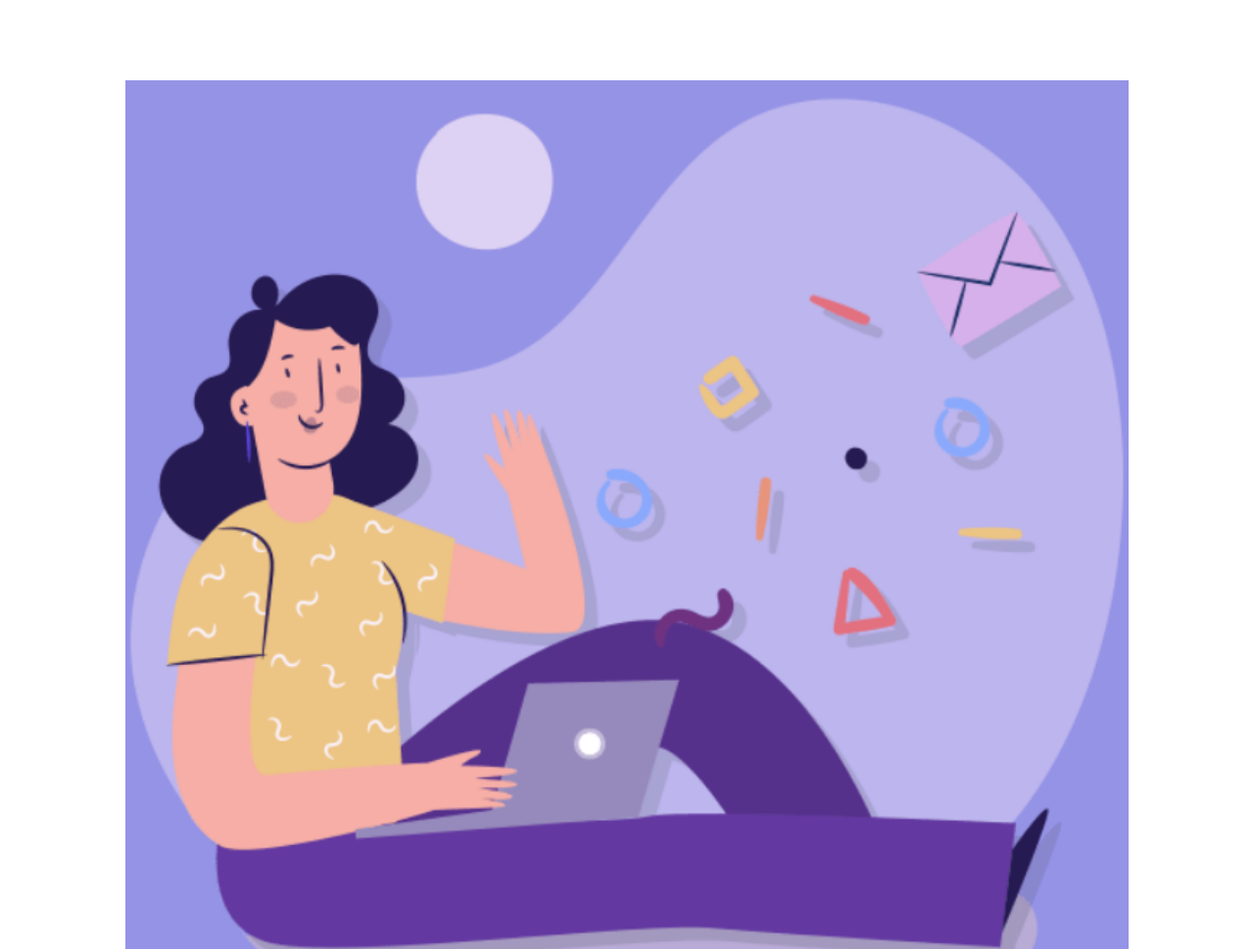
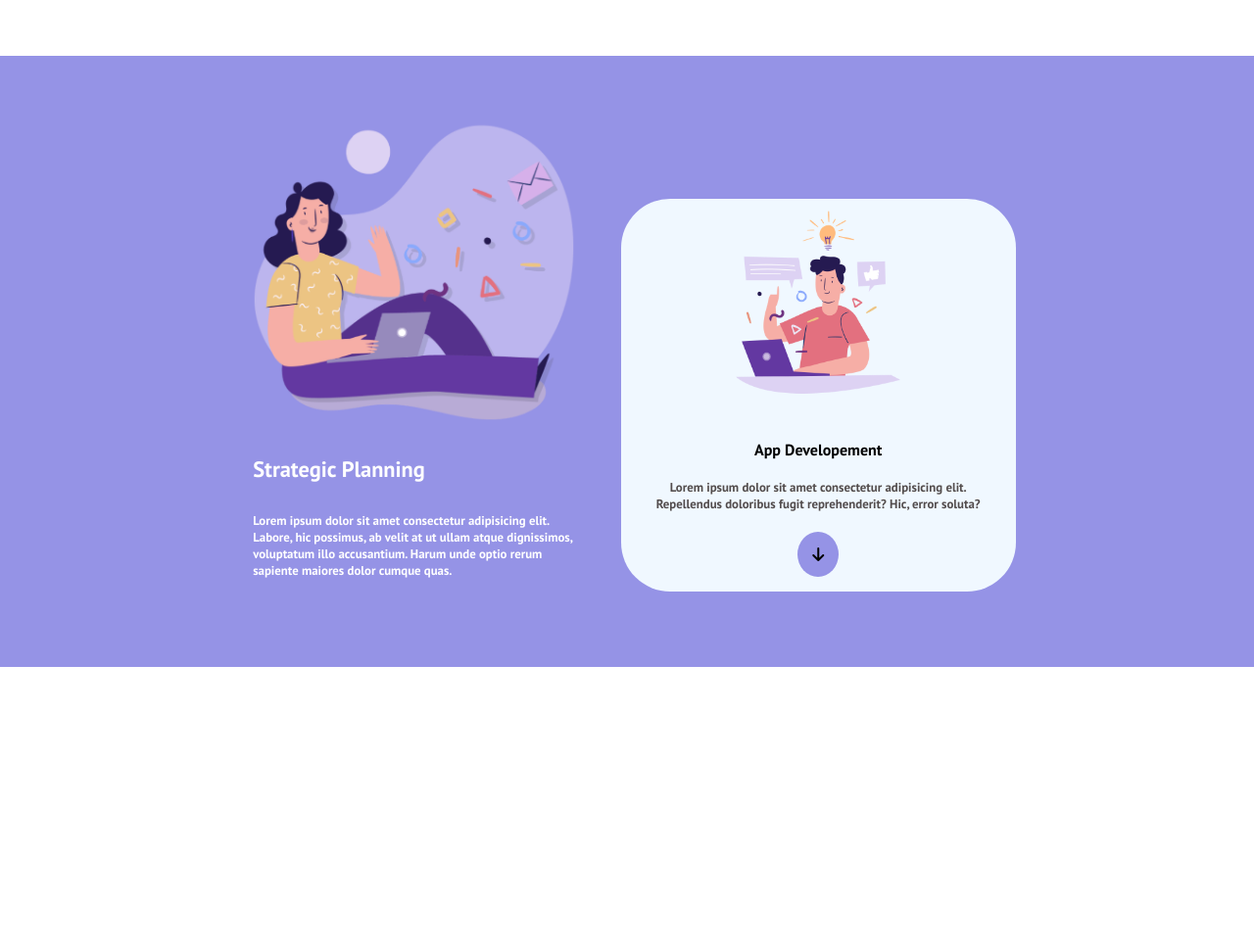
Before and after one commit to SimoneMicheleAllocca/htmlcss-responsive-layout, a plain HTML site: page index.html in a window 1280 px wide. Shown: the part 1066-2035 px from the top of the page at 98% size. After the commit the page ends 1747 px from the top, so only its background shows below. Drawn offline with Linux system fonts and the light colour scheme.

Commit message:
add: strategicplan+media

```diff
--- a/css/responsive.css
+++ b/css/responsive.css
@@ -90,7 +90,62 @@
         padding-top: 50px;
         width: 80%;
     }
+}
+
+/* STATEGIC PLAN */
+
+@media screen and (min-width: 768px){
+    .strategia>h3 {
+        font-size: 3rem;
+    }
+}
+
+@media screen and (min-width:992px) {
+    .strategic-cont{
+        display: flex;
+        justify-content: center;
+        align-content: center;
+        flex-wrap: wrap;
+        padding-top: 50px;
+        width: 70%;
+    }
+
+    .strategia{
+        width: 40%;
+        margin: 0;
+    }
 
 
 
+    .development{
+        margin-top: 6rem;
+        margin-left: 2rem;
+        width: 45%;
+        height: 30%;
+        padding: 10px 10px 15px 10px;
+    }
+
+    .strategia>h3{
+        font-size: 1.4rem;
+    }
+
+    .strategia>p{
+        font-size: 0.8rem;
+
+
+    }
+
+    .development>img{
+        width: 50%;
+    }
+
+    .development>h3{
+        font-size: 1rem;
+
+    }
+
+     .development>p{
+      font-size: 0.8rem;
+      font-weight: bold;
+     }
 }
--- a/css/style.css
+++ b/css/style.css
@@ -136,3 +136,64 @@ header{
     color: gray;
     padding-top: 10px 0px 20px 0px;
 }
+
+/* STRATEGIC PLAN */
+.strategic{
+    background-color: #9593e6;
+    padding-bottom: 50px;
+}
+
+.strategic-cont{
+    width: 80%;
+    margin: 0 auto;
+}
+
+.strategia{
+    margin: 20px;
+    padding: 15px;
+}
+
+.strategia>h3{
+    font-size: 1.5rem;
+    color: white;
+    font-weight: 900;
+    padding: 30px 0;
+}
+
+.strategia>p{
+    font-weight: 800;
+    color: white;
+}
+
+.development{
+    background-color: aliceblue;
+    border-radius: 50px;
+    text-align: center;
+    padding: 15px 15px 20px 15px;
+
+
+}
+
+.development>h3{
+    font-size: 1rem;
+    color:black;
+    font-weight: 800;
+    padding: 40px 0 20px 0;
+}
+
+.development>p{
+    font-weight: 800;
+    color: #524c4c;
+    padding: 0 15px 20px 15px;
+}
+
+.dev-button{
+    background-color:  #9593e6;
+    border-radius: 50%;
+    border: none;
+}
+
+.dev-button>i{
+    font-size:1rem ;
+    padding: 15px;
+}
--- a/index.html
+++ b/index.html
@@ -121,9 +121,13 @@
                     <p>Lorem ipsum dolor sit amet consectetur adipisicing elit. Labore, hic possimus, ab velit at ut ullam atque dignissimos, voluptatum illo accusantium. Harum unde optio rerum sapiente maiores dolor cumque quas.</p>
                 </div>
 
-                <div class="developement">
+                <div class="development">
                     <img src="./img/planning2.png" alt="">
                     <h3>App Developement</h3>
+                    <p>Lorem ipsum dolor sit amet consectetur adipisicing elit. Repellendus doloribus fugit reprehenderit? Hic, error soluta?</p>
+                    <button class="dev-button">
+                        <i class="fa-solid fa-arrow-down"></i>
+                    </button>
                 </div>
             </div>
         </section>
```
